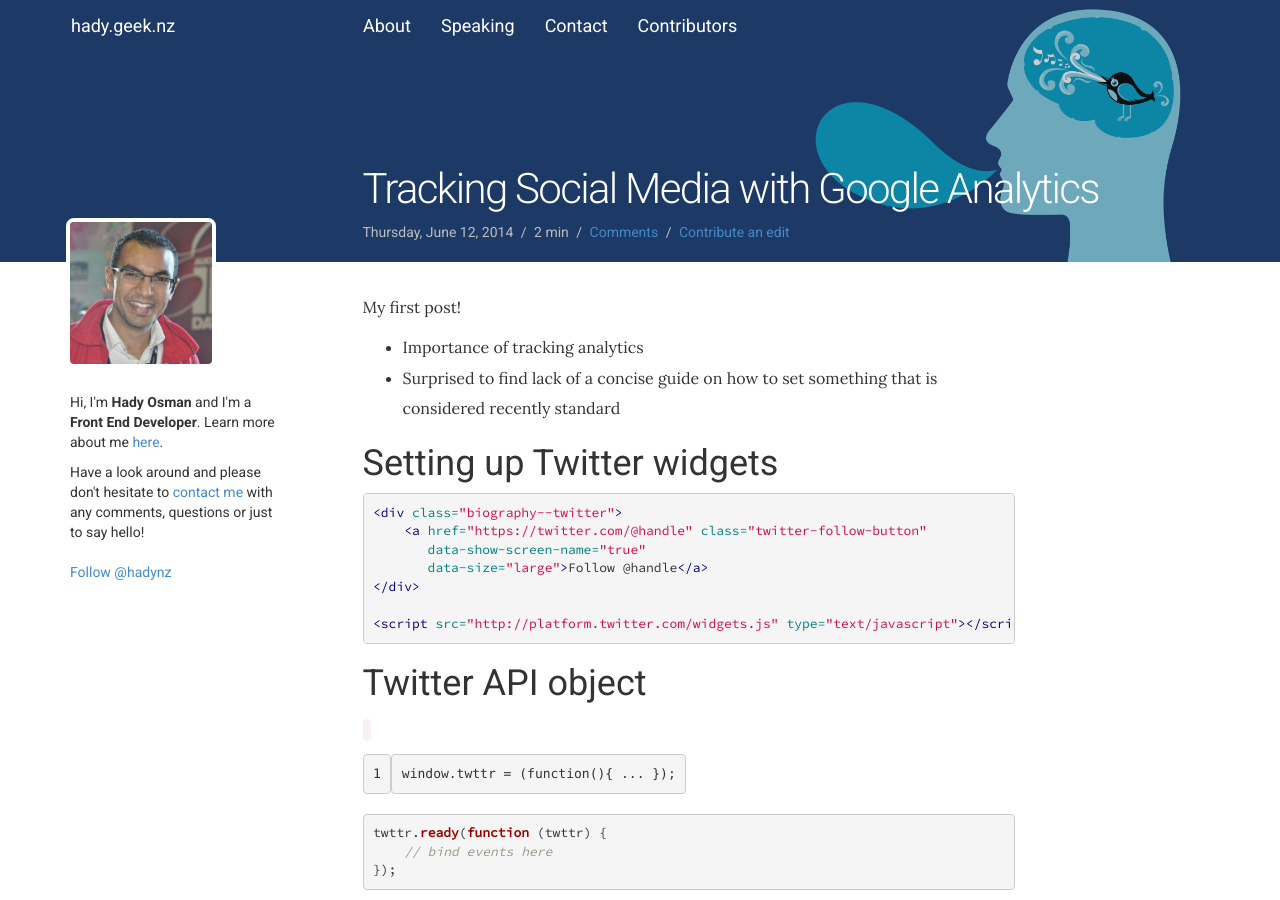
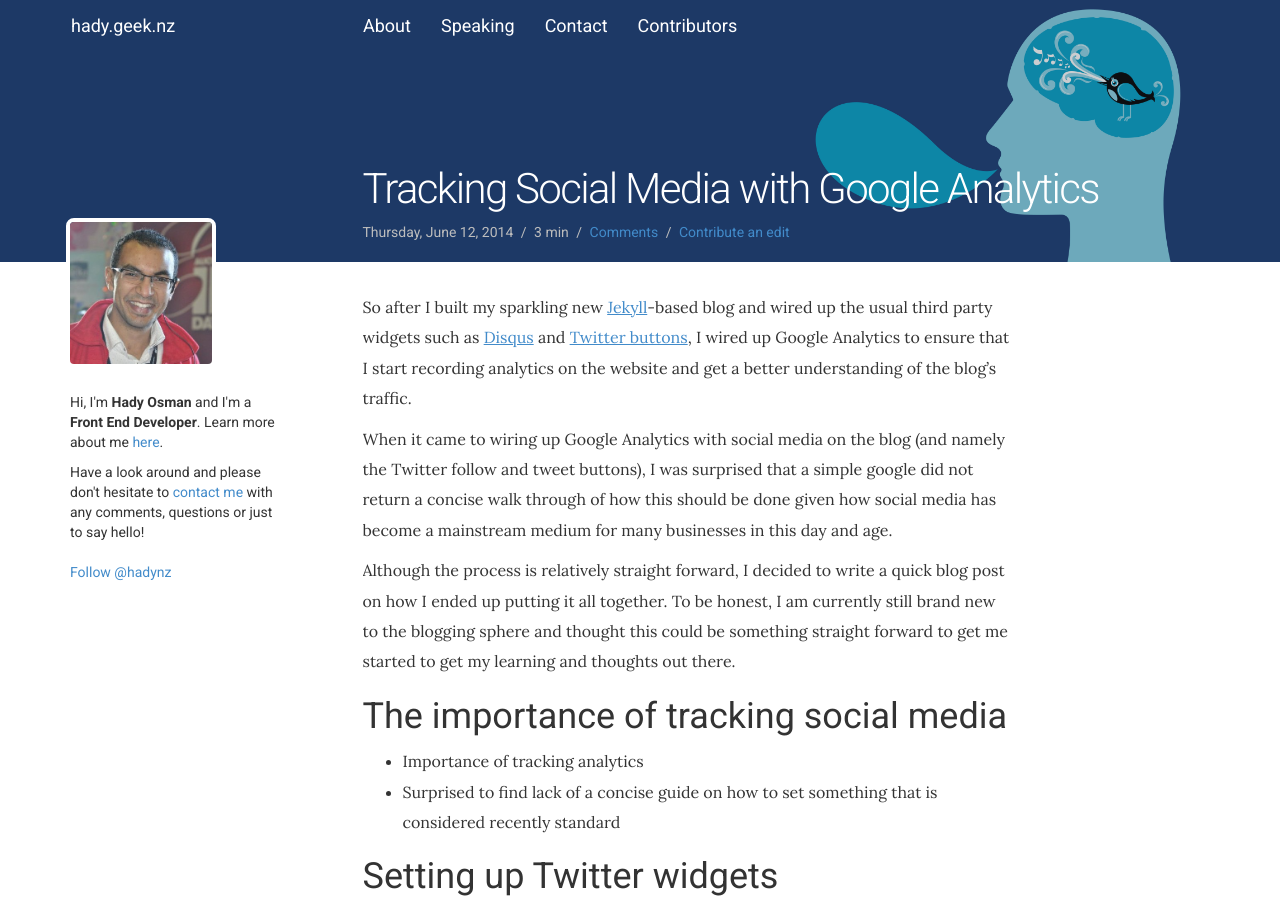
Before and after one commit to hadynz/hadynz.github.io, a Jekyll site: the page built from _posts/blog/2014-06-12-social-media-analytics.md, in a window 1280 px wide and 900 px high. Built offline with Jekyll 4.4.1, drawn with Linux system fonts in a browser that asks for light colours; comment, search, counter and statistics services are not loaded; some of the changed text lies outside the part shown.

Commit message:
WIP - tracking twitter analytics

```diff
--- a/_posts/blog/2014-06-12-social-media-analytics.md
+++ b/_posts/blog/2014-06-12-social-media-analytics.md
@@ -12,8 +12,20 @@ image:
 comments: true
 meta: true
 ---
-My first post!
+So after I built my sparkling new [Jekyll](http://www.jekyllrb.com)-based blog and wired up the usual third
+party widgets such as [Disqus](http://www.disqus.com) and [Twitter buttons](https://dev.twitter.com/docs/tfw),
+I wired up Google Analytics to ensure that I start recording analytics on the website and get a better understanding
+of the blog's traffic.
 
+When it came to wiring up Google Analytics with social media on the blog (and namely the Twitter
+follow and tweet buttons), I was surprised that a simple google did not return a concise walk through of
+how this should be done given how social media has become a mainstream medium for many businesses in this day and age.
+
+Although the process is relatively straight forward, I decided to write a quick blog post on how I ended up putting
+it all together. To be honest, I am currently still brand new to the blogging sphere and thought this could be something
+straight forward to get me started to get my learning and thoughts out there.
+
+# The importance of tracking social media
 
 * Importance of tracking analytics
 * Surprised to find lack of a concise guide on how to set something that is considered recently standard
@@ -67,6 +79,8 @@ illustrates its not as simple and you are better off using a framework thatdoes
 # Putting it all together
 {% highlight javascript %}
 $(document).ready(function(){
+
+    // Extract your page title and URL from your document in any method. Following is one example:
     var pageTitle = $('meta[name=title]').attr('content'),
         pageUrl = $('meta[name=page_url]').attr('content');
 
```
